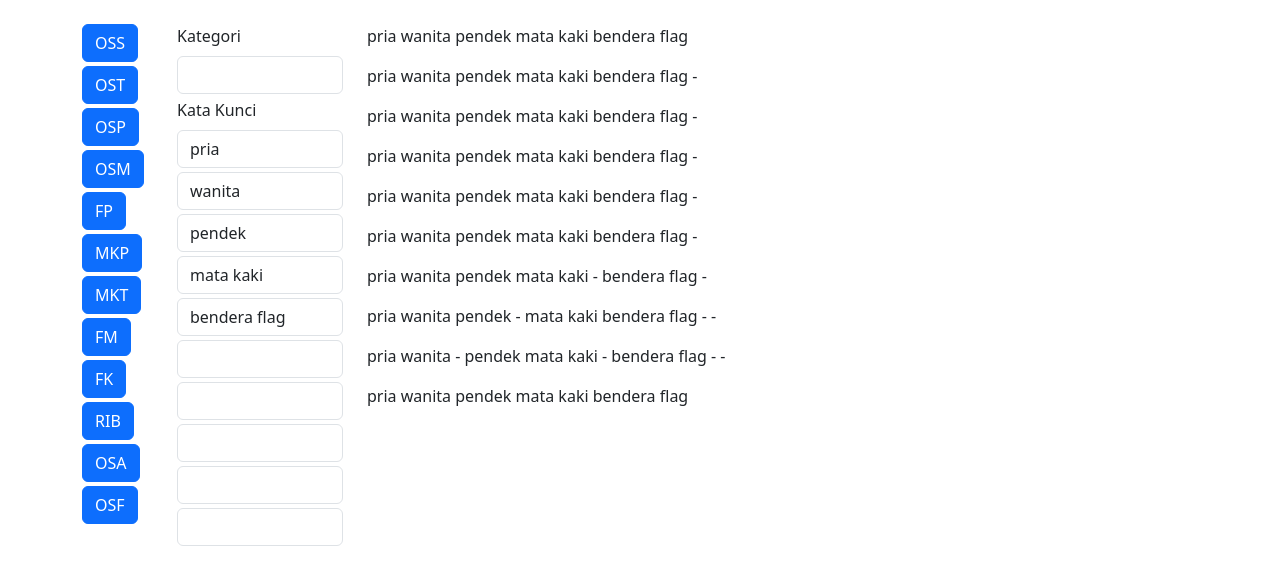
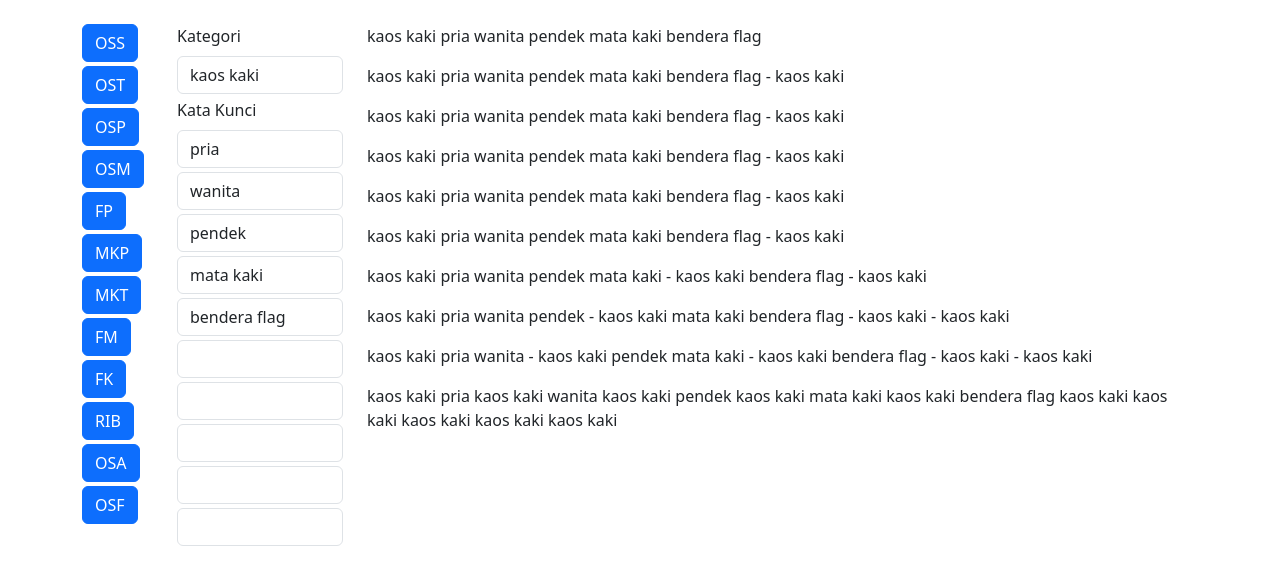
Before and after one commit to ajielt7/katekun, a plain HTML site: page index.html in a window 1280 px wide. Both pictures are taken after a click on the button "MKT". Drawn offline with nearby package versions, Linux system fonts and the light colour scheme.

Commit message:
tambah input otomatis kategori

```diff
--- a/index.html
+++ b/index.html
@@ -66,6 +66,7 @@
         var inp8;
         var inp9;
         var inp10;
+				 var inp11;
 
         // ----------------------- contoh format code input judul otomatis -----------------------
         // function MKT() {
@@ -94,6 +95,7 @@
            inp8 = "";
            inp9 = "";
            inp10 = "";
+						inp11 = "kaos kaki";
            setInputText();
            updateOutput()
         }
@@ -109,6 +111,7 @@
             var inputElement8 = document.getElementById("input8");
             var inputElement9 = document.getElementById("input9");
             var inputElement10 = document.getElementById("input10");
+					   var inputElement11 = document.getElementById("input11");
             inputElement1.value = inp1;
             inputElement2.value = inp2;
             inputElement3.value = inp3;
@@ -119,6 +122,7 @@
             inputElement8.value = inp8;
             inputElement9.value = inp9;
             inputElement10.value = inp10;
+						 inputElement11.value = inp11;
         }
 
         const inputs = document.querySelectorAll('input');
```
